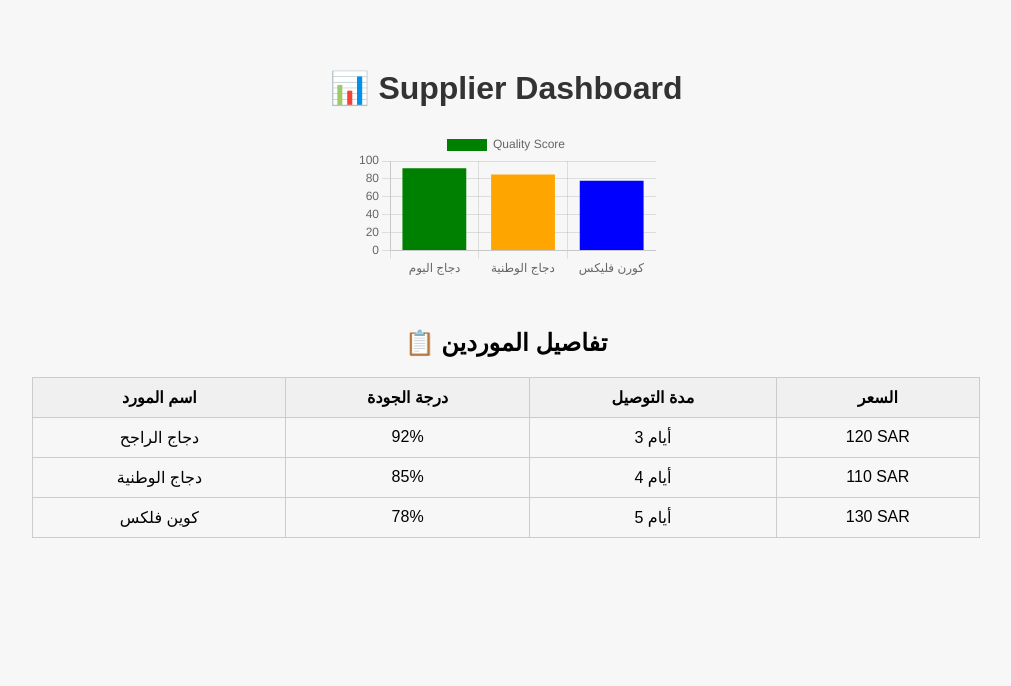
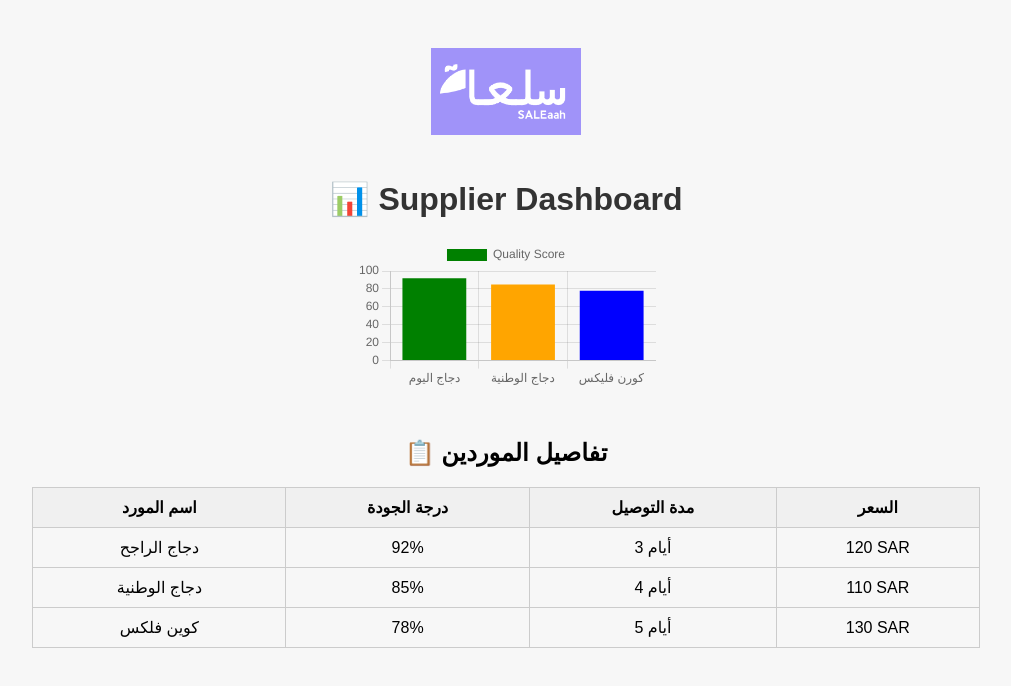
Before and after one commit to TalalWorkSpace/procurement-insights, a plain HTML site: page index.html in a window 1280 px wide. Shown: the whole page, without its empty margins (134-1145 px from the left). Drawn offline with nearby package versions, Linux system fonts and the light colour scheme.

Commit message:
Update index.html

```diff
--- a/index.html
+++ b/index.html
@@ -6,6 +6,7 @@
   <link rel="stylesheet" href="style.css">
 </head>
 <body>
+  <img src="logo.png" alt="Company Logo" style="width: 150px; margin-bottom: 20px;">
   <h1>📊 Supplier Dashboard</h1>
   <canvas id="myChart"></canvas>
 <h2 style="margin-top: 50px;">📋 تفاصيل الموردين</h2>
```
